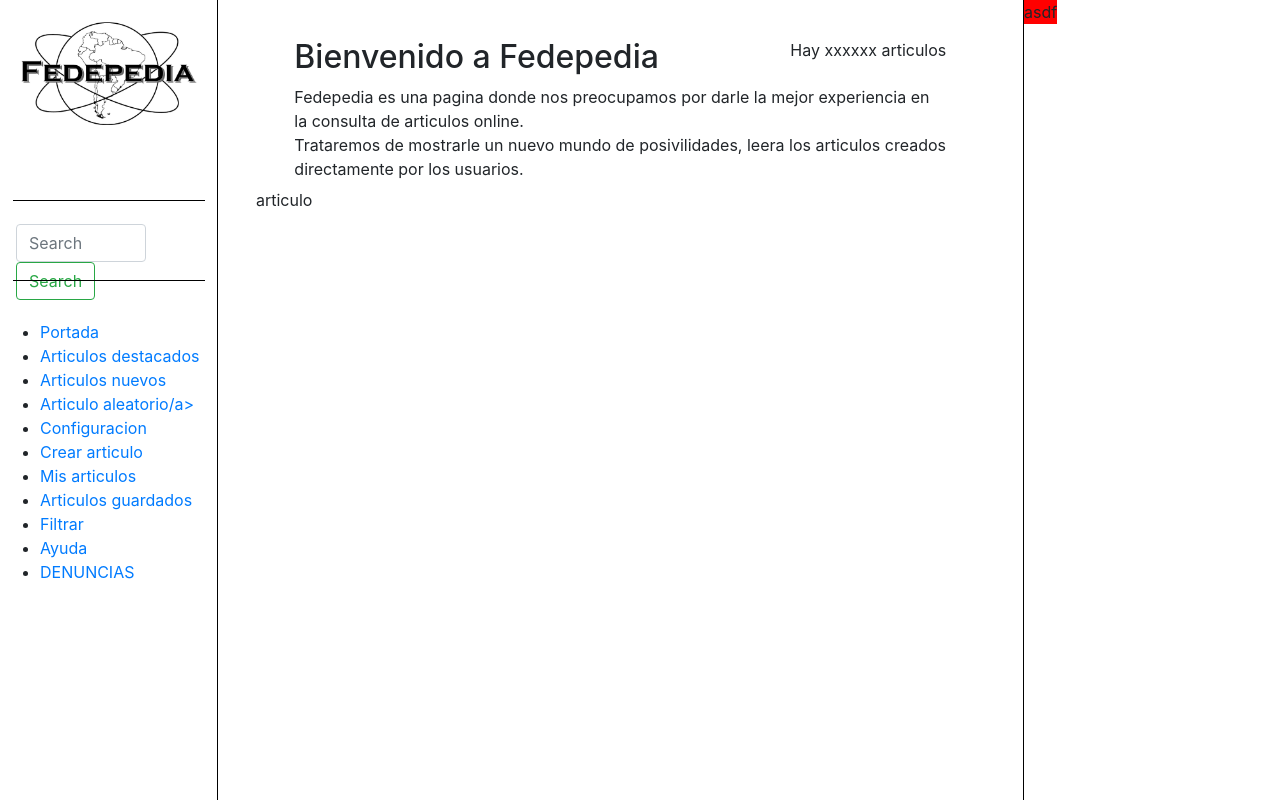
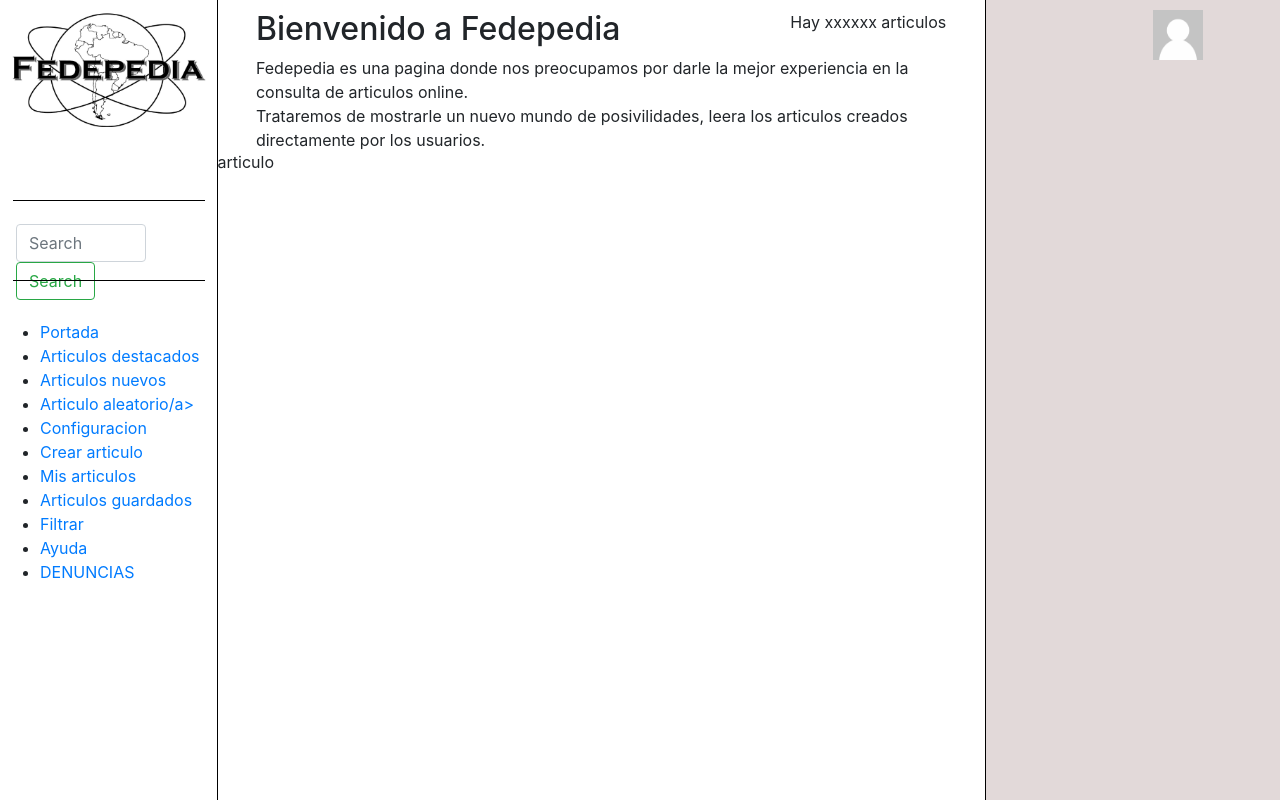
Before and after one commit to Ezequiel12D/fedepedia, a PHP site: page /views/home.php in a window 1280 px wide. Run offline with PHP 8.4, Linux system fonts and the light colour scheme.

Commit message:
terminando el html del home

```diff
--- a/css/style_layout.css
+++ b/css/style_layout.css
@@ -1,5 +1,5 @@
 .container-logo {
-    margin: 20px;
+    margin: 5%;
 }
 
 .img-logo {
@@ -13,18 +13,26 @@
     position: fixed;
 }
 
-#center-bar1 {
+#center-bar {
     border-right: 1px black solid;
-    margin-left: 20%;
+    margin-left: 17%;
     width: 60%;
     height: 100%;
     position: fixed;
 }
 
+#center-bar #bienvenida {
+    padding-top: 10px;
+    padding-left: 5%;
+    padding-right: 5%;
+}
+
 #right-bar {
-    margin-left: 80%;
+    width: 30%;
+    height: 100%;
+    margin-left: 77%;
     position: fixed;
-    background-color: red;
+    background-color: rgb(226, 217, 217);
 }
 
 .lh {
@@ -47,16 +55,28 @@
 }
 
 #bienvenida{
-    margin-top: 5%;
-    margin-left: 5%;
-    margin-right: 10%;
     height: 150px;
-    width: 85%;
+    width: 100%;
     position: relative;
 }
 
-#user_profile {
-    background-color: red;
-    position: fixed;
+.profile-pic-btn{
+    margin-top: 15px;
 
+    position: relative;
+    display: flex;
+    justify-content: center;
+    align-items: center;
+
+    height: 5%;
+    width: 100%;
 }
+
+.profile-pic-btn #user_profile_pic img {
+    height: 50px;
+    width: 50px;
+}
+
+#articles{
+    margin-top: 10%;
+}
--- a/views/home.php
+++ b/views/home.php
@@ -36,7 +36,7 @@
 
 </div>
 
-<div id="center-bar1">
+<div id="center-bar">
     <div id="bienvenida">
         <div class="float-right lol">Hay xxxxxx articulos</div>
 
@@ -46,13 +46,14 @@
             Trataremos de mostrarle un nuevo mundo de posivilidades, leera los articulos creados directamente por los usuarios.
         </p>
     </div>
-    <div>articulo</div>
+    <div id="article-0" class="articles">articulo</div>
 </div>
 
 
 <div id="right-bar">
-    <div>
-        <div id="user_profile" class="float-left">asdf</div>
+    <div class="profile-pic-btn">
+        <div id="user_profile_pic"><img src="../images/profile/default.png" alt="profile_pic"></div>
+        <i class="bi bi-three-dots"></i>
     </div>
 </div>
 
```
